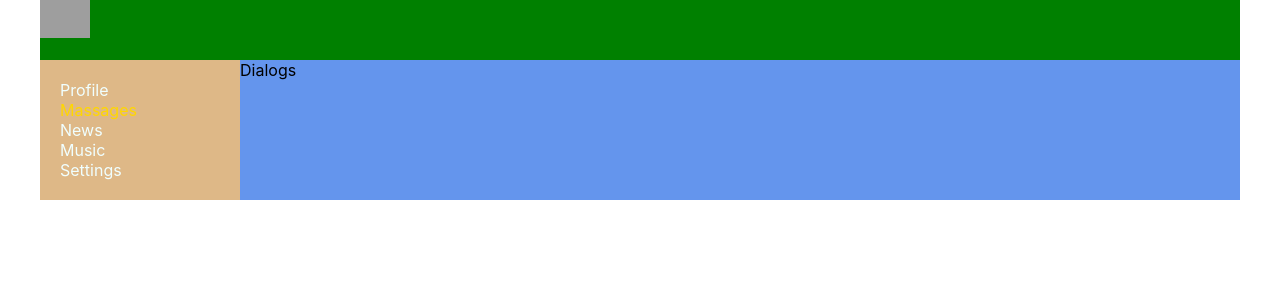
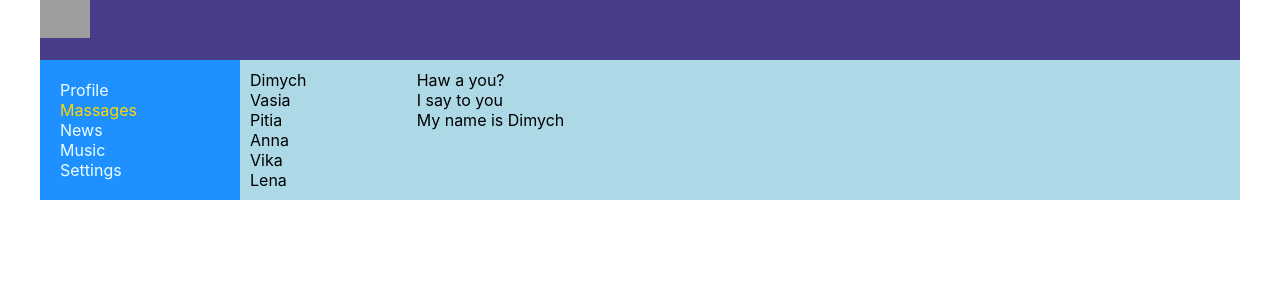
Before and after one commit to Sergey-Chobaniuk/frstprojekt, a React (Create React App) app: page /dialogs in a window 1280 px wide. Shown: the top 300 px of the page. Built offline with nearby package versions, Linux system fonts and the light colour scheme; grey boxes are pictures that could not be loaded.

Commit message:
Learn 21 layout of the dialog pageÐ

```diff
--- a/src/App.css
+++ b/src/App.css
@@ -9,5 +9,5 @@
 }
 .app-wrapper-content {
   grid-area: c;
-  background-color: cornflowerblue;
+  background-color: lightblue;
 }
--- a/src/components/Dialogs/Dialogs.jsx
+++ b/src/components/Dialogs/Dialogs.jsx
@@ -1,8 +1,42 @@
 import React from "react";
-import s from './Dialogs.module.css';
-const Dialogs =() => {
-    return <div>
-        <a>Dialogs</a>
+import d from './Dialogs.module.css';
+const Dialogs =(props) => {
+    return (
+    <div className={d.dialogs}>
+        <div className={d.dialogItems}>
+            <div className={d.dialog}>
+                Dimych
+            </div>
+            <div className={d.dialog}>
+                Vasia
+            </div>
+            <div className={d.dialog}>
+                Pitia
+            </div>
+            <div className={d.dialog}>
+                Anna
+            </div>
+            <div className={d.dialog}>
+                Vika
+            </div>
+            <div className={d.dialog}>
+                Lena
+            </div>
+        </div>
+        <div className={d.messages}>
+            <div className={d.message}>
+                Haw a you?
+            </div>
+            <div className={d.message}>
+                I say to you
+            </div>
+            <div className={d.message}>
+                My name is Dimych
+            </div>
+        </div>
     </div>
+
+    )
+
 }
 export default Dialogs;
--- a/src/components/Dialogs/Dialogs.module.css
+++ b/src/components/Dialogs/Dialogs.module.css
@@ -0,0 +1,16 @@
+.dialogs{
+    display: grid;
+    grid-template-columns: 2fr 10fr;
+}
+.dialogItems{
+padding: 10px;
+}
+.dialog{
+
+}
+.messages {
+padding: 10px;
+}
+.message {
+
+}
--- a/src/components/Header/Header.module.css
+++ b/src/components/Header/Header.module.css
@@ -1,6 +1,6 @@
 header {
     grid-area: h;
-    background-color: green;
+    background-color: darkslateblue;
 }
 .header img {
     width: 50px;
--- a/src/components/Navbar/Navbar.module.css
+++ b/src/components/Navbar/Navbar.module.css
@@ -1,6 +1,6 @@
 .nav {
     grid-area: n;
-    background-color: burlywood;
+    background-color: dodgerblue;
     padding: 20px;
 }
 .item a {
```
